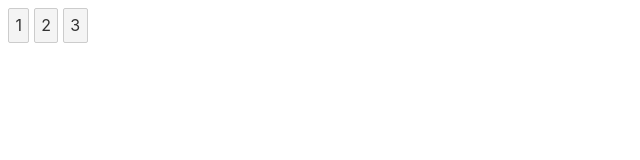
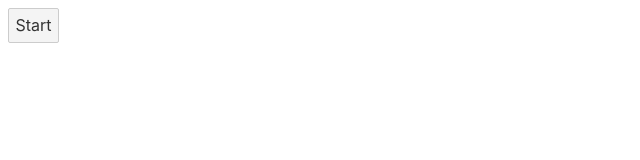
Before and after one commit to zou-simon/flashcards, a Svelte app: page / in a window 1280 px wide. Shown: the top 160 px of the page, without its empty margins (0-640 px from the left). Built offline with nearby package versions, Linux system fonts and the light colour scheme.

Commit message:
Add start button

```diff
--- a/src/App.svelte
+++ b/src/App.svelte
@@ -1,7 +1,13 @@
 <script>
 	import Flashcards from './Flashcards.svelte';
+
+	let start = false;
 </script>
 
 <main>
+	{#if start}
 	<Flashcards />
+	{:else}
+	<button on:click={() => start = true}>Start</button>
+	{/if}
 </main>
```
